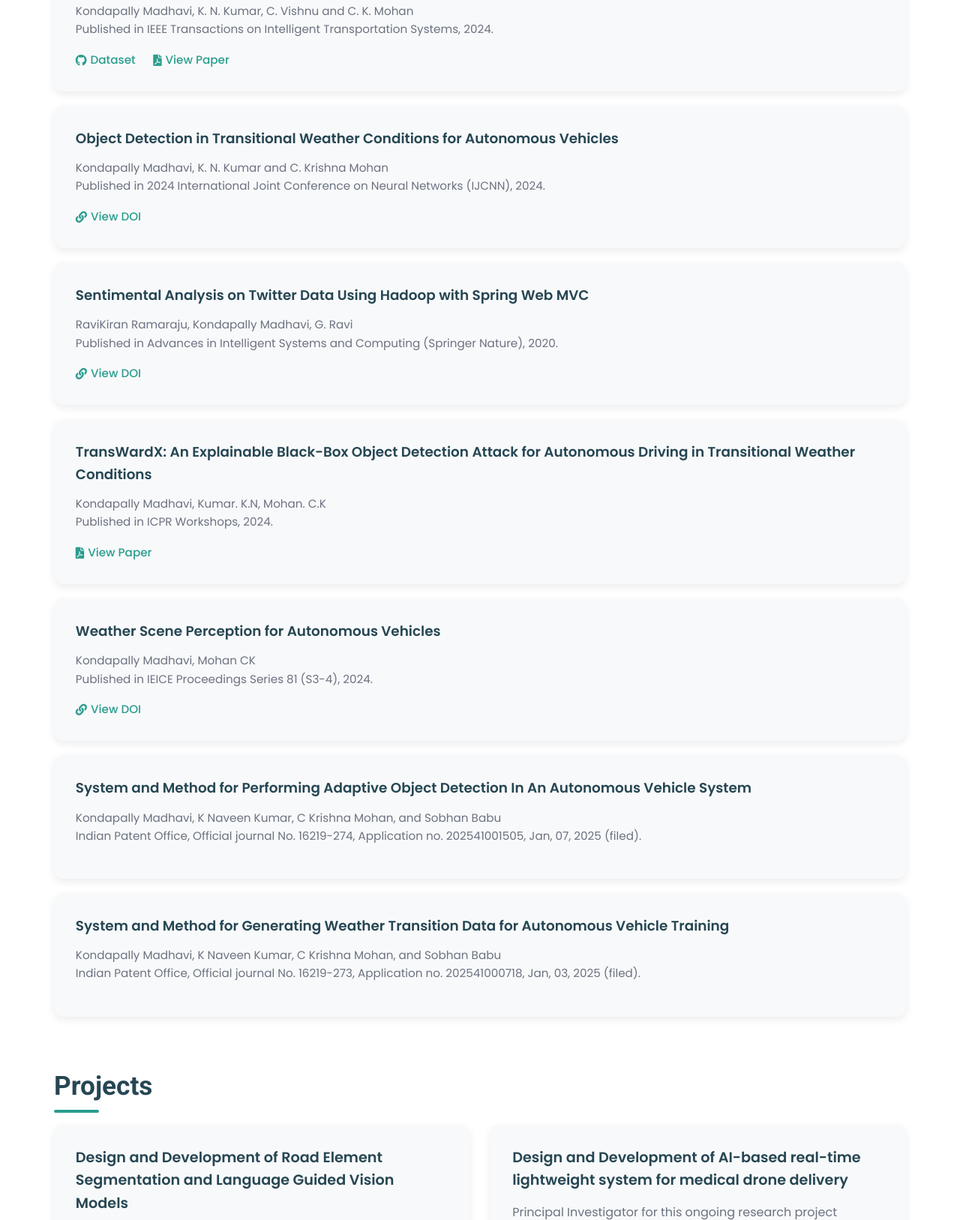
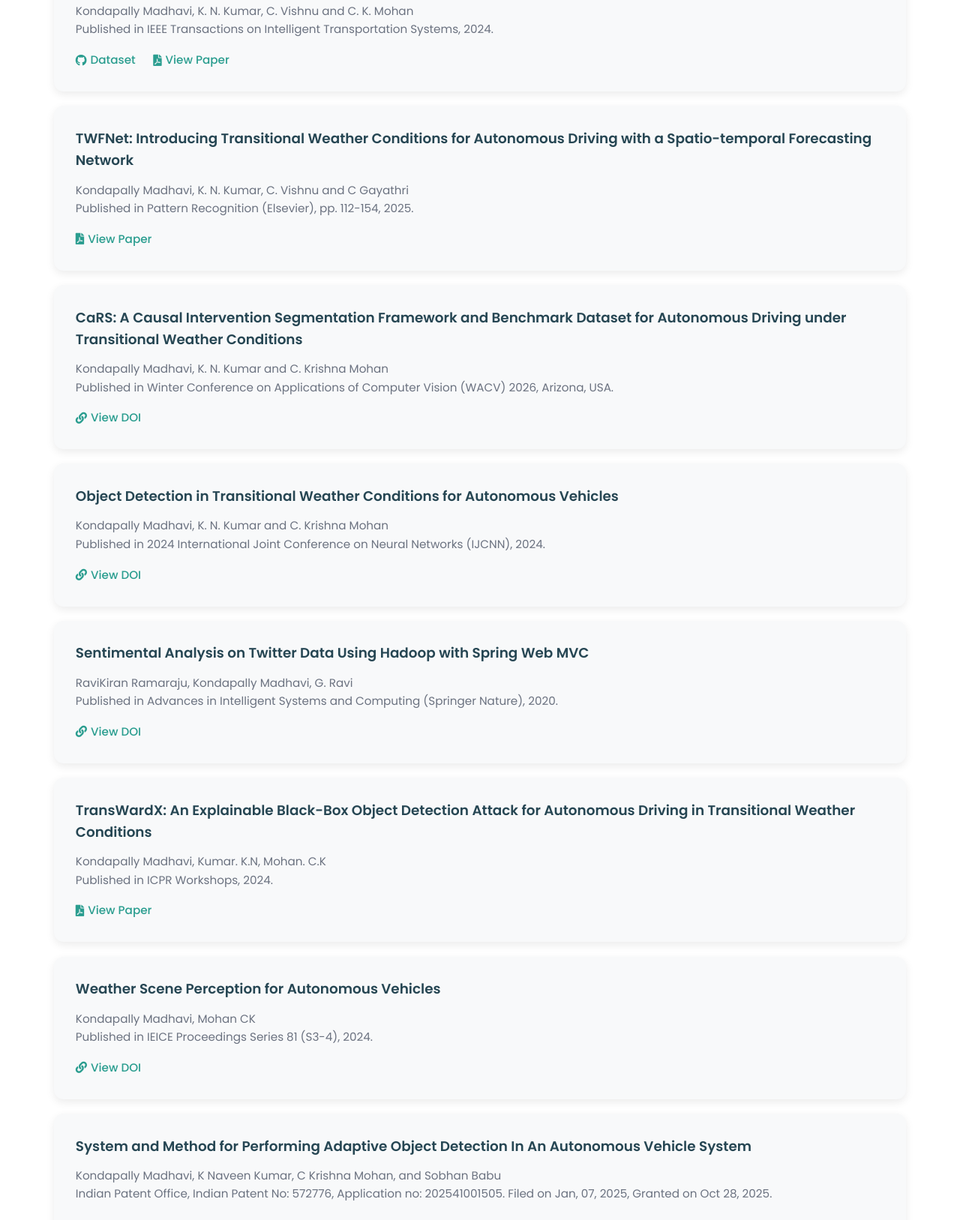
Before and after one commit to mk15001/cv, a website: page index.html in a window 1280 px wide. Shown: the part 3427-5054 px from the top of the page at 75% size. Drawn offline with Linux system fonts and the light colour scheme.

Commit message:
index.html

```diff
--- a/index.html
+++ b/index.html
@@ -845,7 +845,7 @@ nav ul li a:hover {
 
         <p>I have made notable contributions to my field through publications in respected venues such as the IEEE Transactions on Intelligent Transportation Systems, the International Joint Conference on Neural Networks (IJCNN) and the International Conference on Pattern Recognition (ICPR) Workshops. I have also developed a transitional weather dataset for autonomous driving, filed two patents, and served as an external reviewer for renowned platforms like IJCNN and journals including Neurocomputing.</p>
         <div class="publications-filter">
-  <a href="https://mk15001.github.io/Kondapally-Madhavi.github.io//files/K.Madhavi_CV.pdf"
+  <a href="https://mk15001.github.io/Kondapally-Madhavi.github.io//files/K_Madhavi_CV_Latest(23,11,2025).pdf"
      class="bg-blue-600 text-white px-4 py-2 rounded-md hover:bg-blue-700 transition font-semibold">
     View CV
   </a>
@@ -945,6 +945,22 @@ nav ul li a:hover {
                 <a href="https://doi.org/10.1109/TITS.2023.3331882"><i class="fas fa-file-pdf"></i> View Paper</a>
             </div>
 
+            <div class="publication" data-type="journal">
+                <h3>TWFNet: Introducing Transitional Weather
+Conditions for Autonomous Driving with a Spatio-temporal Forecasting Network</h3>
+                <p>Kondapally Madhavi, K. N. Kumar, C. Vishnu and C Gayathri<br>Published in Pattern Recognition
+(Elsevier), pp. 112-154, 2025. </p>
+                <a href="https://www.sciencedirect.com/science/article/abs/pii/S0031320325008143?via%3Dihub"><i class="fas fa-file-pdf"></i> View Paper</a>
+            </div>
+
+            <div class="publication" data-type="conference">
+                <h3>CaRS: A Causal Intervention
+Segmentation Framework and Benchmark Dataset for Autonomous Driving under Transitional Weather
+Conditions</h3>
+                <p>Kondapally Madhavi, K. N. Kumar and C. Krishna Mohan <br>Published in Winter Conference on Applications of Computer Vision (WACV) 2026, Arizona, USA.</p>
+                <a href=""><i class="fas fa-link"></i> View DOI</a>
+            </div>
+
             <div class="publication" data-type="conference">
                 <h3>Object Detection in Transitional Weather Conditions for Autonomous Vehicles</h3>
                 <p>Kondapally Madhavi, K. N. Kumar and C. Krishna Mohan <br>Published in 2024 International Joint Conference on Neural Networks (IJCNN), 2024.</p>
@@ -967,11 +983,11 @@ nav ul li a:hover {
             </div>
             <div class="publication" data-type="Patents">
                 <h3>System and Method for Performing Adaptive Object Detection In An Autonomous Vehicle System</h3>
-                <p>Kondapally Madhavi, K Naveen Kumar, C Krishna Mohan, and Sobhan Babu<br> Indian Patent Office, Official journal No. 16219-274, Application no. 202541001505, Jan, 07, 2025 (filed).</p>
+                <p>Kondapally Madhavi, K Naveen Kumar, C Krishna Mohan, and Sobhan Babu<br> Indian Patent Office, Indian Patent No: 572776, Application no: 202541001505. Filed on Jan, 07, 2025, Granted on Oct 28, 2025.</p>
             </div>
             <div class="publication" data-type="Patents">
                 <h3>System and Method for Generating Weather Transition Data for Autonomous Vehicle Training</h3>
-                <p>Kondapally Madhavi, K Naveen Kumar, C Krishna Mohan, and Sobhan Babu<br>Indian Patent Office, Official journal No. 16219-273, Application no. 202541000718, Jan, 03, 2025 (filed).</p>
+                <p>Kondapally Madhavi, K Naveen Kumar, C Krishna Mohan, and Sobhan Babu<br>Indian Patent Office, Official journal No. 16219-273, Application no: 202541000718, Jan, 03, 2025 (filed).</p>
             </div>
 
         </section>
```
